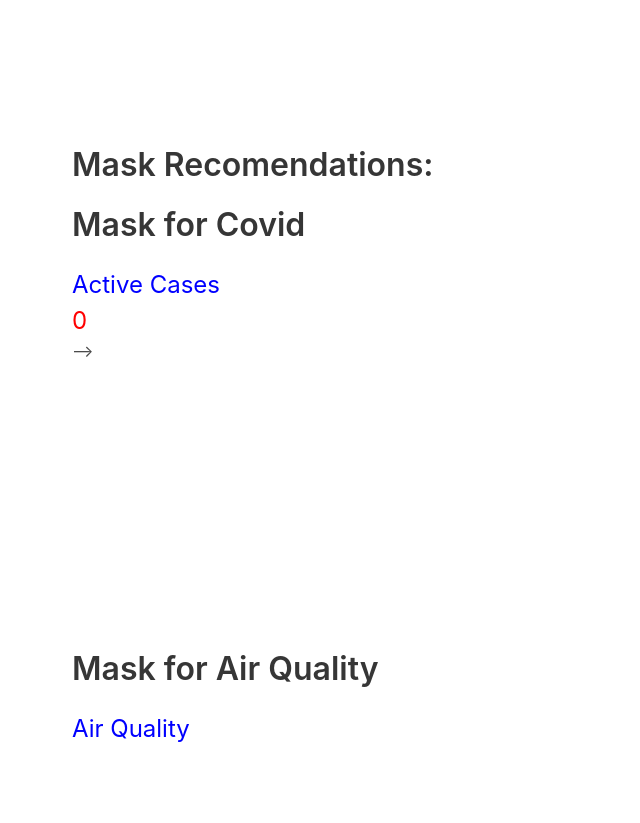
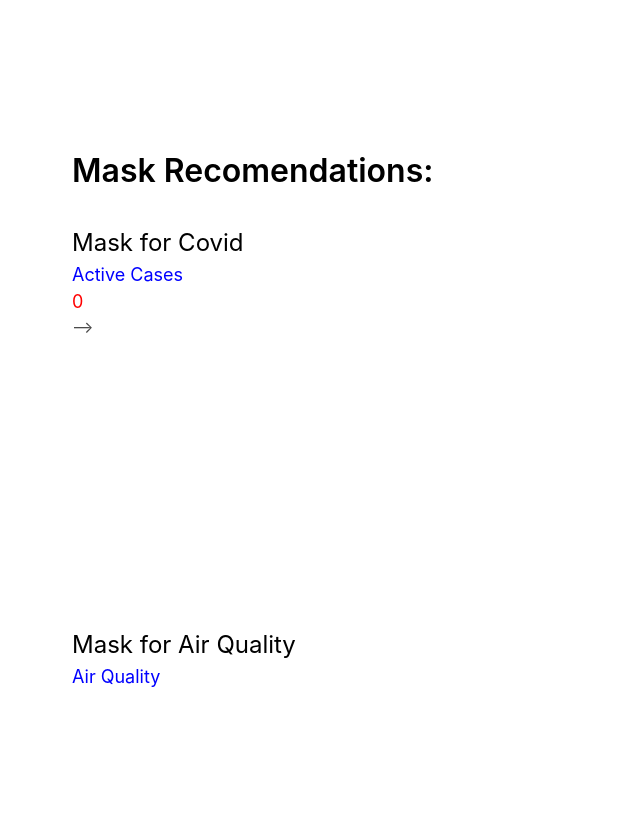
Before and after one commit to Monica-Claire/Project-1, a plain HTML site: page index.html in a window 1280 px wide. Shown: the part 557-1380 px from the top of the page, without its empty margins (0-640 px from the left). Drawn offline with nearby package versions, Linux system fonts and the light colour scheme.

Commit message:
updated HTML and Bulma

```diff
--- a/assets/css/style.css
+++ b/assets/css/style.css
@@ -10,11 +10,23 @@
 }
 
 .active-style {
-  font-size: x-large;
+  font-size: large;
   color: blue;
 }
 
 .new-style {
-  font-size: x-large;
+  font-size: large;
   color:red ;
 }
+
+.sub-heading-style {
+  font-size: x-large;
+  color:black;
+}
+
+.heading-style{
+  font-size: xx-large;
+  font-weight: 600;
+  color: black;
+  margin-bottom: 30px;
+}
--- a/index.html
+++ b/index.html
@@ -79,8 +79,8 @@
     </section>
 
     <section class="section is-medium">
-        <h2 class="title">Mask Recomendations:</h2>
-        <h3 class="title" id="response">Mask for Covid</h3>
+        <h2 class="heading-style">Mask Recomendations:</h2>
+        <h3 class="sub-heading-style" id="response">Mask for Covid</h3>
         <div class ="active-style">
         <h3  id="Cases">Active Cases</h2>
         </div>
@@ -97,10 +97,17 @@
             <button class="modal-close is-large" aria-label="close">Submit</button>
           </div> -->
     </section>
+
     <section class="section is-medium">
-        <h3 class="title" id="responseAir">Mask for Air Quality</h3>
+        <h3 class="sub-heading-style" id="responseAir">Mask for Air Quality</h3>
         <div class="active-style">
             <h3 id="air quality">Air Quality</h3>
+        </div>
+    </section>
+
+    <section class="section is-medium">
+        <h3 class="sub-heading-style" id="responseAir">Search History</h3>
+        <div class="active-style">
         </div>
     </section>
 
@@ -120,3 +127,62 @@
     <script src="assets/js/script.js"></script>
 </body>
 </html>
+
+
+
+<!-- <div class="select">
+    <select  id="provinceInput">
+        <option>Select state</option>
+        <option>AL</option>
+        <option>AK</option>
+        <option>AZ</option>
+        <option>AR</option>
+        <option>CA</option>
+        <option>CO</option>
+        <option>CT</option>
+        <option>DE</option>
+        <option>FL</option>
+        <option>GA</option>
+        <option>HI</option>
+        <option>ID</option>
+        <option>IL</option>
+        <option>IN</option>
+        <option>IA</option>
+        <option>KS</option>
+        <option>KY</option>
+        <option>LA</option>
+        <option>ME</option>
+        <option>MD</option>
+        <option>MA</option>
+        <option>MI</option>
+        <option>MN</option>
+        <option>MS</option>
+        <option>MO</option>
+        <option>MT</option>
+        <option>NE</option>
+        <option>NV</option>
+        <option>NH</option>
+        <option>NJ</option>
+        <option>NM</option>
+        <option>NY</option>
+        <option>NC</option>
+        <option>ND</option>
+        <option>OH</option>
+        <option>OK</option>
+        <option>OR</option>
+        <option>PA</option>
+        <option>RI</option>
+        <option>SC</option>
+        <option>SD</option>
+        <option>TN</option>
+        <option>TX</option>
+        <option>UT</option>
+        <option>VT</option>
+        <option>VA</option>
+        <option>WA</option>
+        <option>WV</option>
+        <option>WI</option>
+        <option>WY</option>
+    </select>
+    </div>
+    <button class="button is-primary"  id="airQuality">Search</button> -->
```
